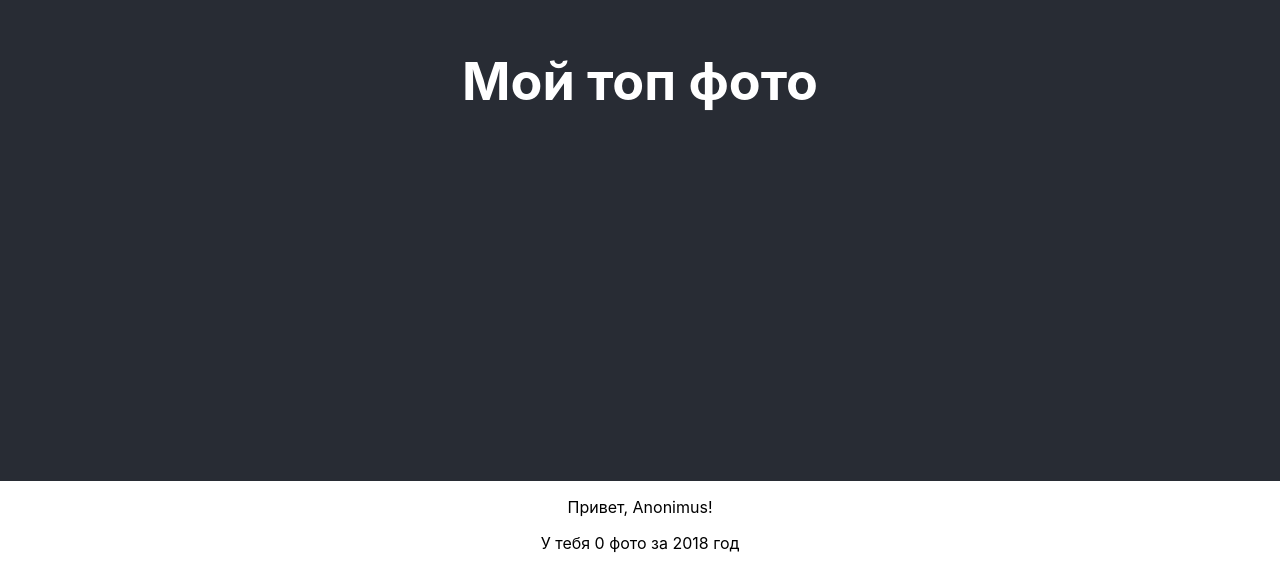
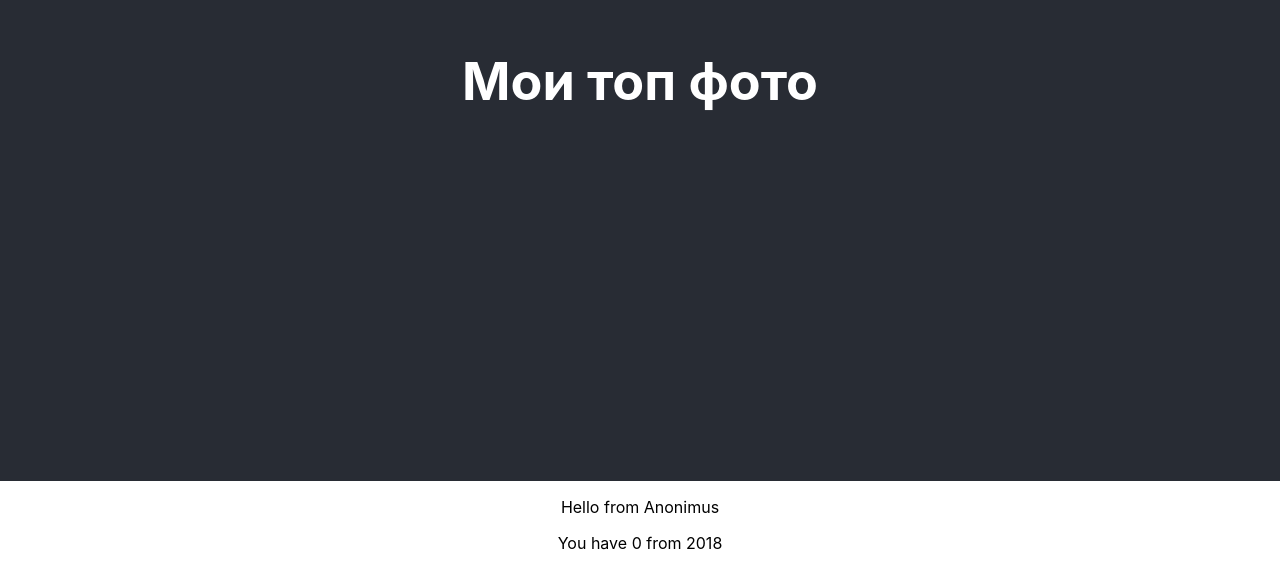
Before and after one commit to YaroslavW/redux-react-ltb, a React (Create React App) app: page / in a window 1280 px wide. Shown: the part 319-888 px from the top of the page. Built offline with nearby package versions, Linux system fonts and the light colour scheme.

Commit message:
Divided into Components

```diff
--- a/src/App.js
+++ b/src/App.js
@@ -1,4 +1,6 @@
 import React, { Component } from 'react';
+import { User } from './components/User';
+import { Page } from './components/Page';
 import { connect } from 'react-redux';
 import './App.css';
 
@@ -8,12 +10,10 @@ class App extends Component {
     return (
       <div className="App">
         <header className="App-header">
-          <h1 className="App-title">Мой топ фото</h1>
+          <h1 className="App-title">Мои топ фото</h1>
         </header>
-        <p>Привет, {user.name}!</p>
-        <p>
-          У тебя {page.photos.length} фото за {page.year} год
-        </p>
+        <User name={ user.name } />
+        <Page photos={ page.photos} year={ page.year } />
       </div>
     );
   }
--- /dev/null
+++ b/src/components/Page.js
@@ -0,0 +1,20 @@
+import React from 'react';
+import PropTypes from 'prop-types';
+
+export class Page extends React.Component {
+    render(){
+        const {photos, year } = this.props;
+        return(
+            <div>
+                <p>
+                    You have { photos.length } from { year }
+                </p>
+            </div>
+        )
+    }
+}
+
+Page.PropTypes = {
+    year: PropTypes.number.isRequired,
+    photos: PropTypes.array.isRequired,
+}
--- /dev/null
+++ b/src/components/User.js
@@ -0,0 +1,16 @@
+import React from 'react';
+import PropTypes from 'prop-types';
+
+export class User extends React.Component {
+    render(){
+        const { name } = this.props;
+        return (
+            <div>
+                <p>Hello from { name }</p>
+            </div>
+        )
+    }
+}
+User.PropTypes = {
+    name: PropTypes.string.isRequired,
+}
```
